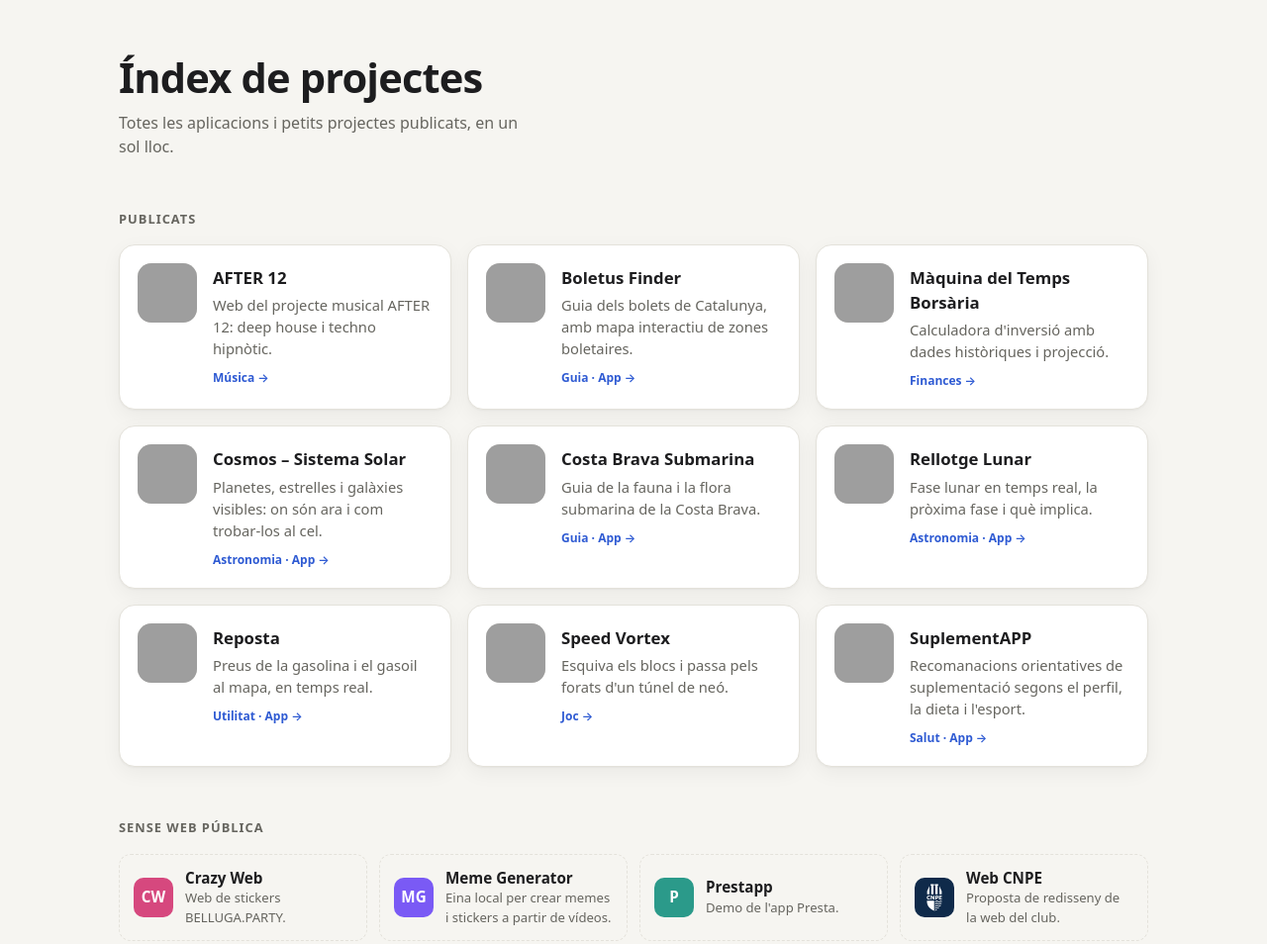
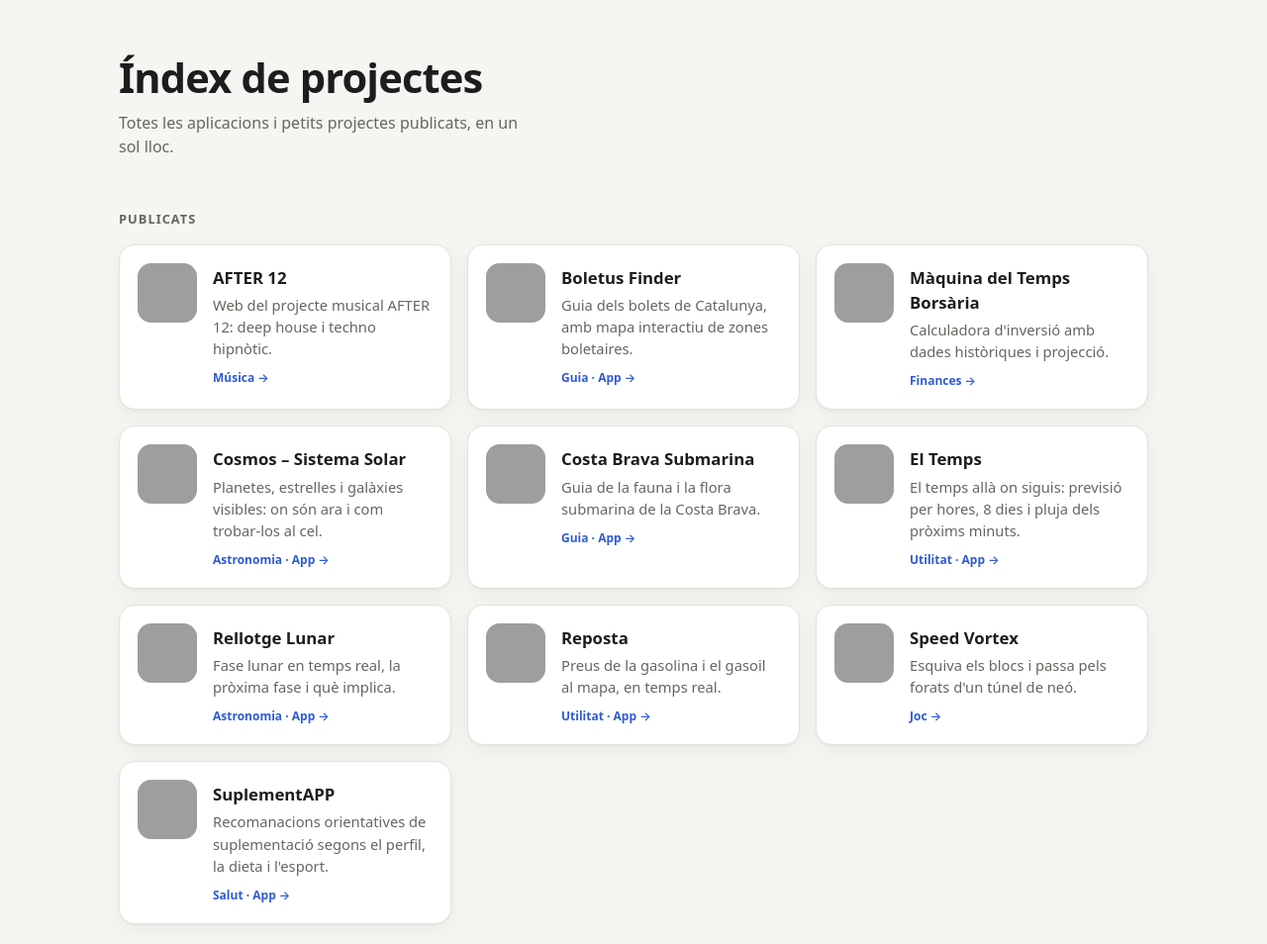
Before and after one commit to dddaviddd777/dddaviddd777.github.io, a plain HTML site: page index.html in a window 1280 px wide. Shown: the top 954 px of the page at 99% size. Drawn offline with Linux system fonts and the light colour scheme; grey boxes are pictures that could not be loaded.

Commit message:
Afegeix El Temps a l'índex
Co-Authored-By: Claude Opus 5.5 <noreply@anthropic.com>

```diff
--- a/index.html
+++ b/index.html
@@ -117,6 +117,8 @@
       desc: "Planetes, estrelles i galàxies visibles: on són ara i com trobar-los al cel.", tag: "Astronomia · App" },
     { name: "Costa Brava Submarina", path: "Costa-Brava-Submarina/", logo: "Costa-Brava-Submarina/icons/icon.svg",
       desc: "Guia de la fauna i la flora submarina de la Costa Brava.", tag: "Guia · App" },
+    { name: "El Temps", path: "el-temps/", logo: "el-temps/icons/icon-192.png",
+      desc: "El temps allà on siguis: previsió per hores, 8 dies i pluja dels pròxims minuts.", tag: "Utilitat · App" },
     { name: "Rellotge Lunar", path: "Rellotge-Lunar/", logo: "Rellotge-Lunar/icona-192.png",
       desc: "Fase lunar en temps real, la pròxima fase i què implica.", tag: "Astronomia · App" },
     { name: "Reposta", path: "reposta/", logo: "reposta/icons/icon-192.png",
```
